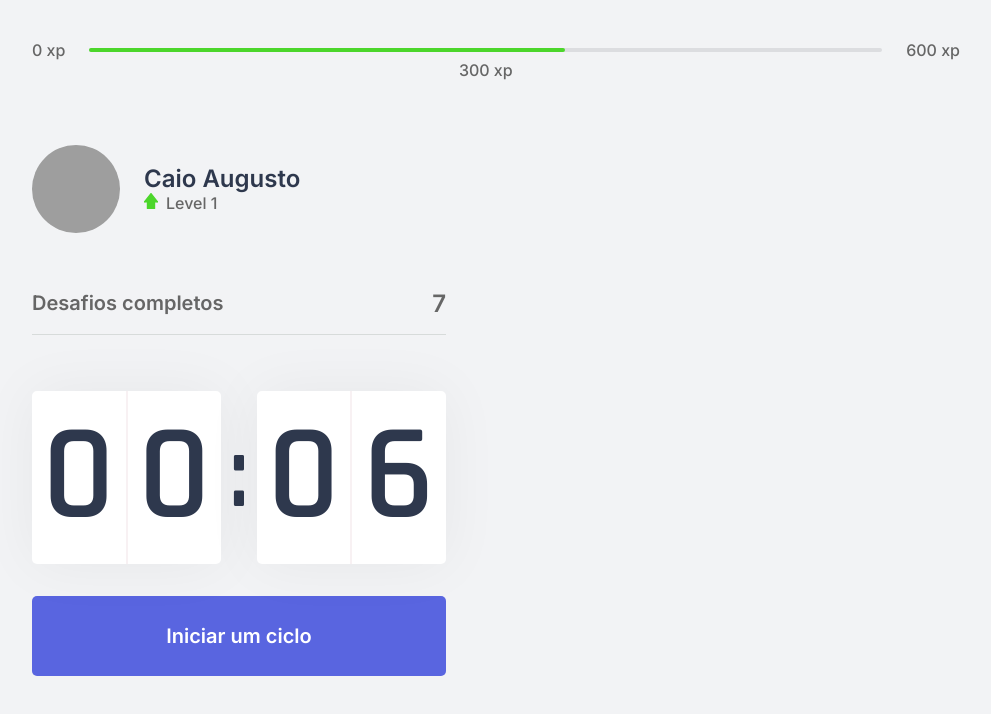
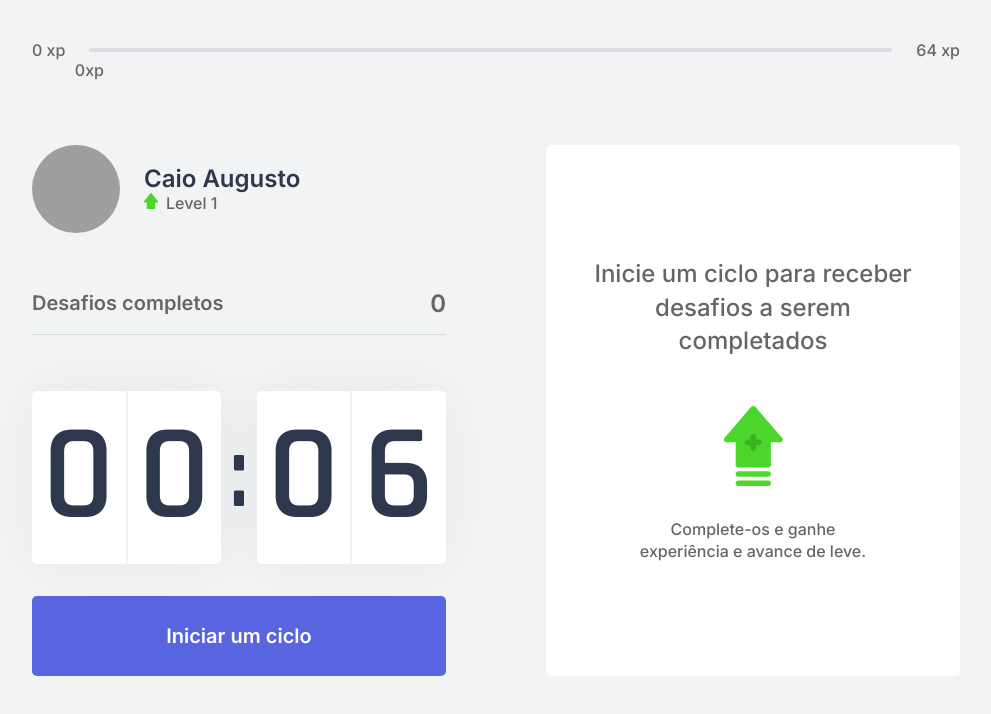
Before and after one commit to CaioAugustoo/nlw04, a Next.js app: page / in a window 1280 px wide. Shown: the top 714 px of the page, without its empty margins (144-1135 px from the left). Built offline with nearby package versions, Linux system fonts and the light colour scheme; grey boxes are pictures that could not be loaded.

Commit message:
Criado sistema de porcentagens de XP

```diff
--- a/src/components/CompletedChallenges/index.tsx
+++ b/src/components/CompletedChallenges/index.tsx
@@ -1,11 +1,14 @@
-import React from "react";
+import React, { useContext } from "react";
+import { ChallengesContext } from "../../contexts/ChallengesContext";
 import * as S from "./styles";
 
 const CompletedChallenges = () => {
+  const { challengesCompleted } = useContext(ChallengesContext);
+
   return (
     <S.Wrapper>
       <span>Desafios completos</span>
-      <span>7</span>
+      <span>{challengesCompleted}</span>
     </S.Wrapper>
   );
 };
--- a/src/components/ExperienceBar/index.tsx
+++ b/src/components/ExperienceBar/index.tsx
@@ -1,17 +1,28 @@
-import React from "react";
+import React, { useContext } from "react";
+
+import { ChallengesContext } from "../../contexts/ChallengesContext";
+
 import * as S from "./styles";
 
 const ExperienceBar = () => {
+  const { currentExperience, experienceToNextLevel } = useContext(
+    ChallengesContext
+  );
+
+  const percentToNextLevel = Math.round(
+    (currentExperience * 100) / experienceToNextLevel
+  );
+
   return (
     <S.Wrapper>
       <S.Experience>0 xp</S.Experience>
       <S.CurrentExperienceWrapper>
-        <div style={{ width: "60%" }} />
-        <S.CurrentExperience style={{ left: "50%" }}>
-          300 xp
+        <div style={{ width: `${percentToNextLevel}%` }} />
+        <S.CurrentExperience style={{ left: `${percentToNextLevel}%` }}>
+          {currentExperience}xp
         </S.CurrentExperience>
       </S.CurrentExperienceWrapper>
-      <span>600 xp</span>
+      <span>{experienceToNextLevel} xp</span>
     </S.Wrapper>
   );
 };
--- a/src/pages/_app.tsx
+++ b/src/pages/_app.tsx
@@ -1,6 +1,8 @@
 import { AppProps } from "next/app";
 import Head from "next/head";
 import { ThemeProvider } from "styled-components";
+
+import { ChallengesProvider } from "../contexts/ChallengesContext";
 
 import GlobalStyles from "../styles/global";
 import theme from "../styles/theme";
@@ -24,7 +26,9 @@ function App({ Component, pageProps }: AppProps) {
         />
       </Head>
       <GlobalStyles />
-      <Component {...pageProps} />
+      <ChallengesProvider>
+        <Component {...pageProps} />
+      </ChallengesProvider>
     </ThemeProvider>
   );
 }
--- a/src/pages/index.tsx
+++ b/src/pages/index.tsx
@@ -1,3 +1,4 @@
+import ChallengeBox from "../components/ChallengeBox";
 import CompletedChallenges from "../components/CompletedChallenges";
 import Countdown from "../components/Countdown";
 import ExperienceBar from "../components/ExperienceBar";
@@ -16,6 +17,9 @@ export default function Home() {
           <CompletedChallenges />
           <Countdown />
         </div>
+        <div>
+          <ChallengeBox />
+        </div>
       </section>
     </Container>
   );
```
